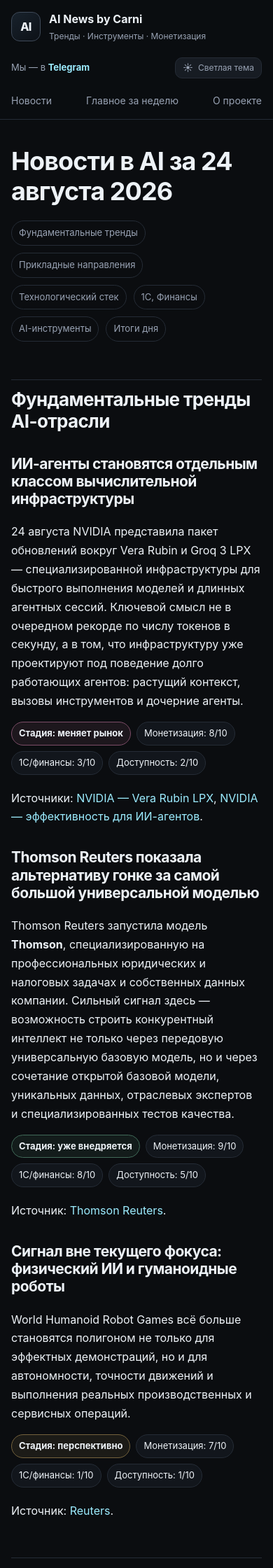
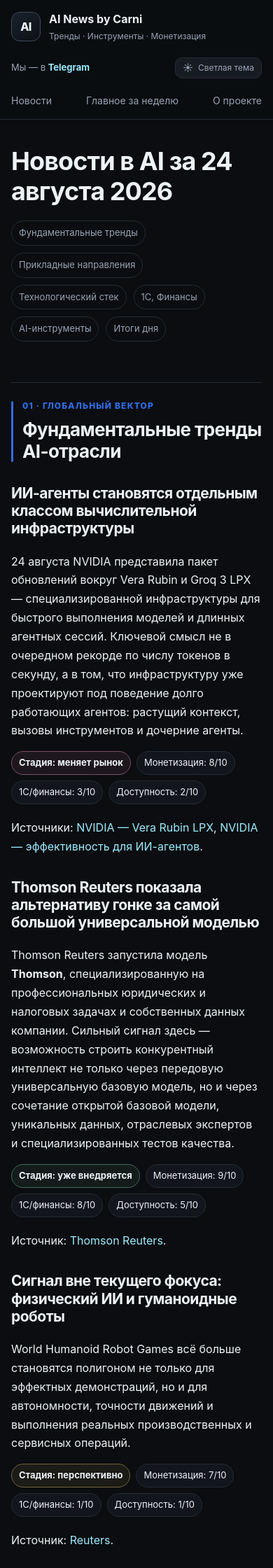
Before and after one commit to DmitryCarni/ai-news-by-carni, a Jekyll site: the page built from daily/2026-08-24.md, in a window 390 px wide. Shown: the top 2240 px of the page at 70% size. Built offline with Jekyll 4.4.1, drawn with Linux system fonts in a browser that asks for light colours.

Commit message:
Add visual chapter markers to reports

```diff
--- a/assets/css/style.css
+++ b/assets/css/style.css
@@ -7,6 +7,7 @@
   --line:#252c36;
   --accent:#9cecff;
   --accent2:#b9ffca;
+  --section-accent:#2f6feb;
   --radius:18px;
   --header-bg:rgba(11,13,16,.88);
   --brand-border:#3f4a59;
@@ -30,6 +31,7 @@ html[data-theme="light"]{
   --line:#d8dee8;
   --accent:#087f9c;
   --accent2:#18794e;
+  --section-accent:#245edb;
   --header-bg:#ffffff;
   --brand-border:#c8d1dc;
   --brand-from:#ffffff;
@@ -93,8 +95,10 @@ h3{font-size:21px;margin-top:32px}
 .stage-promising{border-color:#75633d;background:rgba(117,99,61,.16)}
 .stage-noise{border-color:#4c5562;background:rgba(76,85,98,.16);color:var(--muted)}
 .callout{border-left:3px solid var(--accent);background:var(--panel);padding:16px 18px;margin:22px 0;border-radius:0 12px 12px 0}
-.conclusions{margin:54px 0 0;padding:4px 24px 22px;border:1px solid var(--conclusions-line);border-radius:var(--radius);background:linear-gradient(145deg,var(--conclusions-from),var(--conclusions-to));transition:background .2s ease,border-color .2s ease}
-.conclusions h2{margin-top:18px;border-top:0;padding-top:0}
+.conclusions{margin:72px 0 0;padding:4px 24px 22px;border:1px solid var(--conclusions-line);border-radius:var(--radius);background:linear-gradient(145deg,var(--conclusions-from),var(--conclusions-to));transition:background .2s ease,border-color .2s ease}
+.conclusions h2{position:relative;margin-top:18px;border-top:0;padding:0 0 0 20px}
+.conclusions h2::before{content:"07 · ИТОГИ";display:block;margin:0 0 10px;color:var(--section-accent);font-size:12px;line-height:1.2;letter-spacing:.1em;text-transform:uppercase;font-weight:800}
+.conclusions h2::after{content:"";position:absolute;left:0;top:0;bottom:0;width:3px;border-radius:999px;background:var(--section-accent)}
 .conclusions li{margin:12px 0}
 .day-nav{display:grid;grid-template-columns:1fr auto 1fr;align-items:center;gap:16px;margin-top:54px;padding-top:22px;border-top:1px solid var(--line);font-size:14px}
 .day-nav>*:last-child{text-align:right}
@@ -107,6 +111,32 @@ li{margin:6px 0}
 code{background:var(--panel);border:1px solid var(--line);border-radius:6px;padding:2px 5px}
 .report-nav{display:flex;gap:10px;flex-wrap:wrap;margin:20px 0 34px}
 .report-nav a{color:var(--muted);border:1px solid var(--line);border-radius:999px;padding:6px 10px;font-size:13px}
+
+h2#fundamental,
+h2#applied,
+h2#stack,
+h2#finance,
+h2#finance-tools,
+h2#monetization{position:relative;margin-top:72px;padding:32px 0 0 20px;border-top:1px solid var(--line)}
+h2#fundamental::before,
+h2#applied::before,
+h2#stack::before,
+h2#finance::before,
+h2#finance-tools::before,
+h2#monetization::before{display:block;margin:0 0 10px;color:var(--section-accent);font-size:12px;line-height:1.2;letter-spacing:.1em;text-transform:uppercase;font-weight:800}
+h2#fundamental::after,
+h2#applied::after,
+h2#stack::after,
+h2#finance::after,
+h2#finance-tools::after,
+h2#monetization::after{content:"";position:absolute;left:0;top:32px;bottom:0;width:3px;border-radius:999px;background:var(--section-accent)}
+h2#fundamental::before{content:"01 · ГЛОБАЛЬНЫЙ ВЕКТОР"}
+h2#applied::before{content:"02 · ВЕДУЩИЕ НАПРАВЛЕНИЯ"}
+h2#stack::before{content:"03 · ТЕХНОЛОГИИ"}
+h2#finance::before{content:"04 · ФИНАНСЫ"}
+h2#finance-tools::before{content:"05 · ИНСТРУМЕНТЫ"}
+h2#monetization::before{content:"06 · МОНЕТИЗАЦИЯ"}
+
 .footer{border-top:1px solid var(--line);padding:24px 0 44px;color:var(--muted);font-size:13px;display:flex;justify-content:space-between;gap:20px}
 
 @media(max-width:700px){
@@ -120,7 +150,20 @@ code{background:var(--panel);border:1px solid var(--line);border-radius:6px;padd
   .archive-card .archive-date{font-size:22px}
   .archive-card .archive-summary{white-space:normal}
   .footer{flex-direction:column}
-  .conclusions{padding:4px 16px 18px}
+  h2#fundamental,
+  h2#applied,
+  h2#stack,
+  h2#finance,
+  h2#finance-tools,
+  h2#monetization{margin-top:58px;padding:26px 0 0 16px}
+  h2#fundamental::after,
+  h2#applied::after,
+  h2#stack::after,
+  h2#finance::after,
+  h2#finance-tools::after,
+  h2#monetization::after{top:26px}
+  .conclusions{margin-top:58px;padding:4px 16px 18px}
+  .conclusions h2{padding-left:16px}
   .day-nav{grid-template-columns:1fr;gap:8px}
   .day-nav>*:last-child,.day-nav .archive{text-align:left}
 }
```
